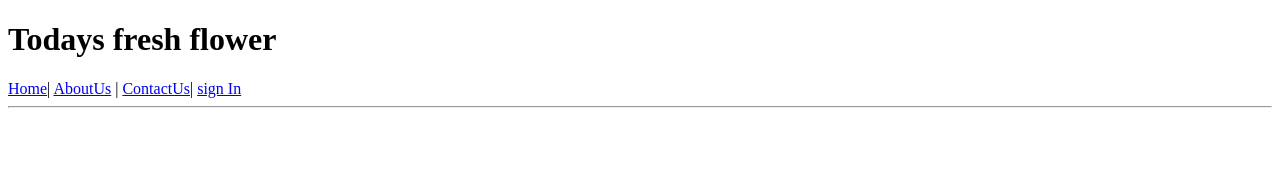
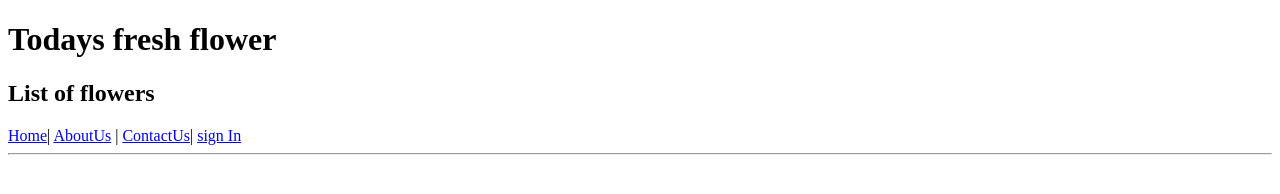
Before and after one commit to sejalkulkarni9083/WPT, a website: page transflowerstoreweb/public/catalog.html in a window 1280 px wide. Drawn offline with Linux system fonts and the light colour scheme.

Commit message:
transflower updated

```diff
--- a/transflowerstoreweb/public/catalog.html
+++ b/transflowerstoreweb/public/catalog.html
@@ -6,7 +6,7 @@
 
     <body>
         <h1>Todays fresh flower</h1>
-
+        <h2>List of flowers</h2>
         <a href="/">Home</a>| <a href="/about.html">AboutUs</a> | <a href="/contact.html">ContactUs</a>| <a href="login.html">sign In</a>
         <hr/>
 
```
